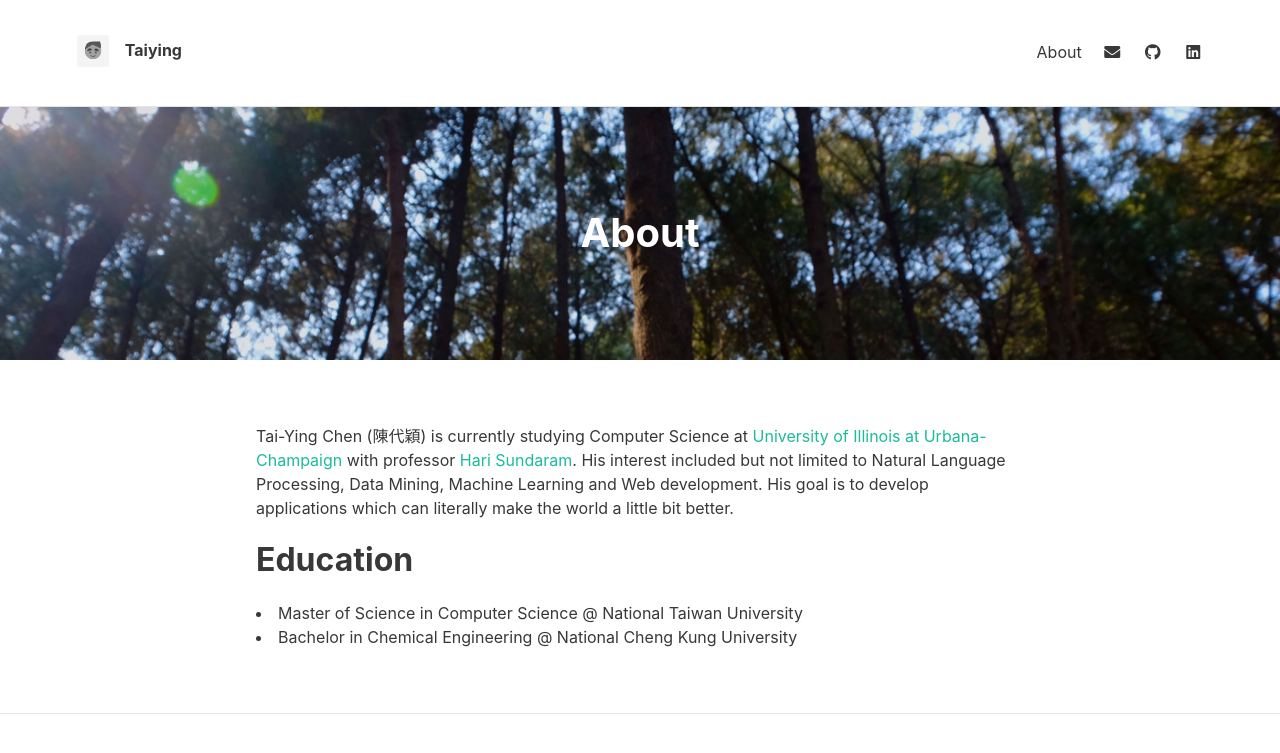
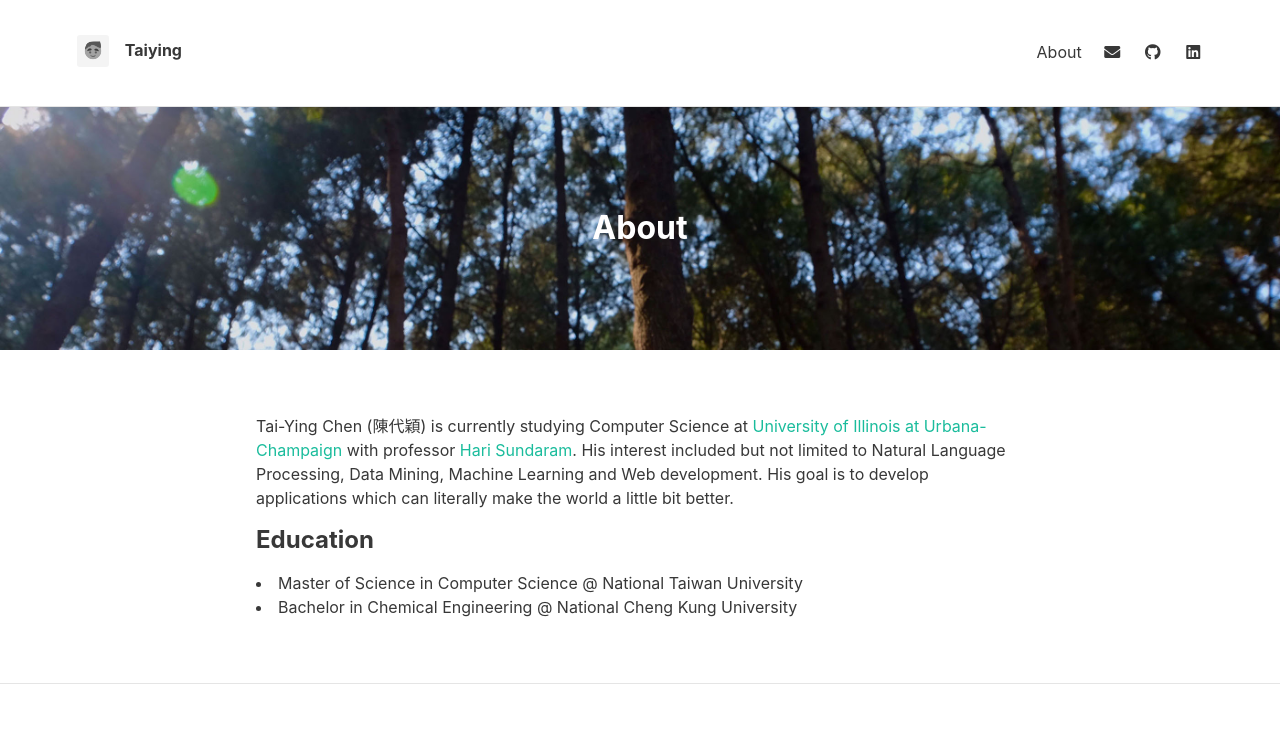
Before and after one commit to taiyingchen/taiyingchen.github.io, a Jekyll site: the page built from about.md, in a window 1280 px wide. Shown: the top 753 px of the page. Built offline with Jekyll 4.4.1, drawn with Linux system fonts in a browser that asks for light colours; nearby versions of some CDN libraries.

Commit message:
Change header font size

```diff
--- a/_sass/base/_global.scss
+++ b/_sass/base/_global.scss
@@ -36,13 +36,13 @@ h1, h2, h3, h4, h5, h6 {
   }
 }
 h1 {
-  font-size: 2.5em;
+  font-size: 2em;
 }
 h2 {
-  font-size: 2em;
+  font-size: 1.5em;
 }
 h3 {
-  font-size: 1.5em;
+  font-size: 1.25em;
 }
 h4 {
   font-size: 1.15em;
```
Also changed, not shown: _posts/2019-12-12-Boston.md (+2 -2 lines).
